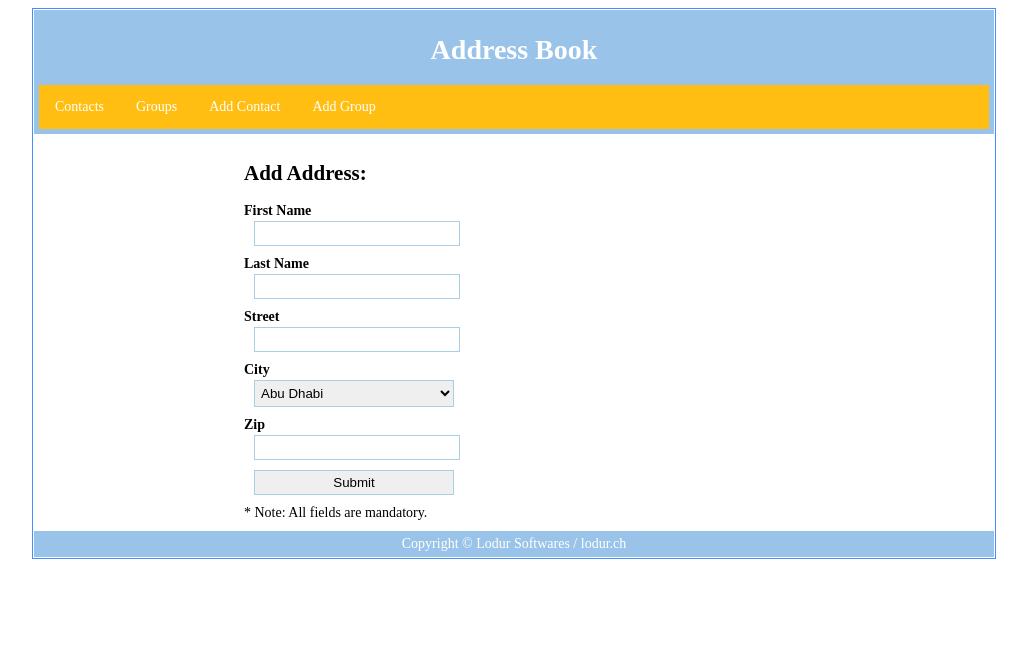
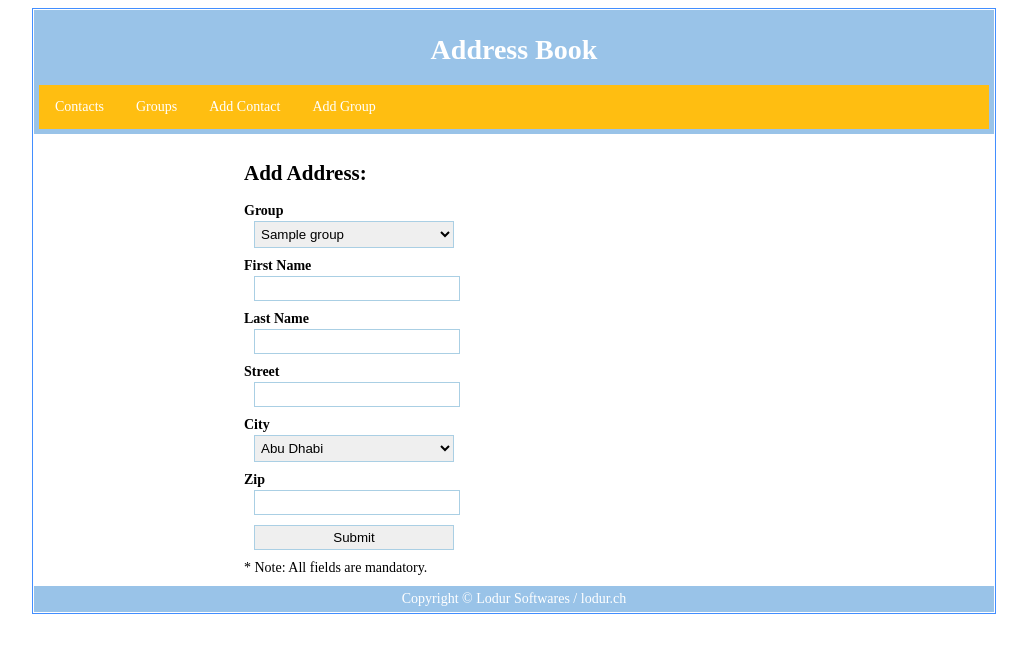
Before and after one commit to sridharkalaibala/addressbook, a PHP site: page /index.php?action=add in a window 1280 px wide. Shown: the top 653 px of the page, without its empty margins (126-1153 px from the left). Run offline with PHP 8.4, Linux system fonts and the light colour scheme; data comes from the database, SQL or seed files in the repository; tables that the repository leaves empty or names only in its code hold one stand-in row (values such as "Sample post"); some libraries are stand-ins or nearby versions.

Commit message:
Group mapping and traversing

```diff
--- a/controller/contact.php
+++ b/controller/contact.php
@@ -3,6 +3,7 @@ if(!defined('ACCESS')) {
     die('Direct access not permitted');
 }
 include_once "modal/contact.php";
+include_once "modal/group.php";
 
 $action = isset($_REQUEST['action']) ? $_REQUEST['action'] : '' ;
 $message = null;
@@ -10,10 +11,12 @@ $display = [];
 $data = [];
 $values = getValues();
 $contact = new Contact();
+$group = new Group();
 
 switch ($action) {
     case 'add':
         $cities = $contact->get_cities();
+        $groups = $group->getGroups();
         $display['form'] = 'tmpl/contact/form.php';
         if(isset($_POST['submit'])) {
             if(validation($values)) {
@@ -32,6 +35,7 @@ switch ($action) {
 
     case 'update':
         $cities = $contact->get_cities();
+        $groups = $group->getGroups();
         $display['form'] = 'tmpl/contact/form.php';
         if(isset($_POST['submit']) && isset($_REQUEST['edit_id'])) {
             if(validation($values)) {
@@ -89,9 +93,9 @@ switch ($action) {
     case 'delete':
         if(isset($_REQUEST['delete_id'])) {
             if($contact->delete($_REQUEST['delete_id']))
-                $message = 'Address deleted successfully.';
+                $message = 'Contact deleted successfully.';
             else
-                $message = 'Address delete failed.';
+                $message = 'Contact delete failed.';
 
         }else {
             $message = 'Invalid Request';
--- a/controller/group.php
+++ b/controller/group.php
@@ -10,10 +10,10 @@ $display = [];
 $data = [];
 $values = getValues();
 $group = new Group();
+$groups = $group->getGroups();
 
 switch ($action) {
     case 'add':
-        $groups = $group->getGroups();
         $display['form'] = 'tmpl/group/form.php';
         if(isset($_POST['submit'])) {
             if(validation($values)) {
--- a/modal/contact.php
+++ b/modal/contact.php
@@ -5,6 +5,8 @@ if(!defined('ACCESS')) {
 include_once "lib/db.php";
 
 class Contact extends DB{
+
+    private $persistResult = [];
 
     public function __construct()
     {
@@ -36,6 +38,59 @@ class Contact extends DB{
 
     }
 
+    public function readByGroup($parent_groups, $searchText = null, $start=0, $limit=10)
+    {
+        $sql = "SELECT b.id as id, first_name, last_name, street, c.city_name as city, zip, g.name as group_name FROM contact b
+                JOIN city c ON b.city_id = c.id
+                LEFT JOIN groups g ON b.group_id = g.id
+                WHERE b.group_id IN (".implode($parent_groups,',').")
+                ORDER BY b.id DESC   LIMIT $start, $limit  ";
+        if(isset($searchText))
+            $sql = "SELECT b.id as id, first_name, last_name, street, c.city_name as city, zip, g.name as group_name FROM contact b
+                    JOIN city c ON b.city_id = c.id
+                    LEFT JOIN groups g ON b.group_id = g.id
+                    WHERE b.group_id IN (".implode($parent_groups,',').") ".
+                "AND (b.first_name LIKE '%$searchText%' || b.last_name LIKE '%$searchText%'".
+                "|| b.street LIKE '%$searchText%' || c.city_name = '%$searchText%' )  ORDER BY b.id DESC  LIMIT $start, $limit  ";
+        $result = $this->conn->query($sql);
+        $return = [];
+        if (isset($result->num_rows) && $result->num_rows > 0) {
+            // output data of each row
+            while($row = $result->fetch_assoc()) {
+                $return[] = $row;
+            }
+        }
+
+        return $return;
+
+    }
+
+    public function readByGroupTotal($parent_groups, $searchText = null)
+    {
+        $sql = "SELECT count(b.id) as total FROM contact b
+                JOIN city c ON b.city_id = c.id
+                LEFT JOIN groups g ON b.group_id = g.id
+                WHERE b.group_id IN (".implode($parent_groups,',').")";
+        if(isset($searchText))
+            $sql = "SELECT count(b.id) as total FROM contact b
+                    JOIN city c ON b.city_id = c.id
+                    LEFT JOIN groups g ON b.group_id = g.id
+                    WHERE b.group_id IN (".implode($parent_groups,',').") ".
+                "AND (b.first_name LIKE '%$searchText%' || b.last_name LIKE '%$searchText%'".
+                "|| b.street LIKE '%$searchText%' || c.city_name = '%$searchText%' )";
+        $result = $this->conn->query($sql);
+        $return = [];
+        if (isset($result->num_rows) && $result->num_rows > 0) {
+            // output data of each row
+            while($row = $result->fetch_assoc()) {
+                return $row['total'];
+            }
+        }
+
+        return 0;
+
+    }
+
     public function get_total_number($searchText = null)
     {
         $sql = 'SELECT count(b.id) as total FROM contact b JOIN city c ON b.city_id = c.id';
@@ -54,7 +109,7 @@ class Contact extends DB{
 
     public function read($id)
     {
-        $sql = "SELECT b.id as id, first_name, last_name, street, zip, c.id as city  FROM contact b JOIN city c ON b.city_id = c.id WHERE b.id=$id";
+        $sql = "SELECT b.id as id, first_name, last_name, street, zip, c.id as city, group_id  FROM contact b JOIN city c ON b.city_id = c.id WHERE b.id=$id";
         $result = $this->conn->query($sql);
         if (isset($result->num_rows) && $result->num_rows > 0) {
             // output data of each row
@@ -85,8 +140,8 @@ class Contact extends DB{
     public function insert($fields)
     {
         $fields = $this->escapeString($fields);
-        $sql = 'INSERT INTO contact(first_name, last_name, street, zip, city_id) VALUES ("'.$fields['first_name'].'"'
-            .', "'.$fields['last_name'].'", "'.$fields['street'].'", "'.$fields['zip'].'", "'.$fields['city'].'" ) ';
+        $sql = 'INSERT INTO contact(first_name, last_name, street, zip, city_id, group_id) VALUES ("'.$fields['first_name'].'"'
+            .', "'.$fields['last_name'].'", "'.$fields['street'].'", "'.$fields['zip'].'", "'.$fields['city'].'", "'.$fields['group_id'].'" ) ';
         $result = $this->conn->query($sql);
         if($result)
             return true;
@@ -97,7 +152,7 @@ class Contact extends DB{
     public function update($fields, $id)
     {
         $fields = $this->escapeString($fields);
-        $sql = 'UPDATE contact SET first_name = "'.$fields['first_name'].'", last_name = "'.$fields['last_name'].'", street="'.$fields['street'].'", zip = "'.$fields['zip'].'"'
+        $sql = 'UPDATE contact SET first_name = "'.$fields['first_name'].'", last_name = "'.$fields['last_name'].'", street="'.$fields['street'].'", zip = "'.$fields['zip'].'" , group_id = "'.$fields['group_id'].'"'
             .', city_id = "'.$fields['city'].'" WHERE id ='.$id;
         $result = $this->conn->query($sql);
         if($result)
--- a/modal/group.php
+++ b/modal/group.php
@@ -5,6 +5,8 @@ if(!defined('ACCESS')) {
 include_once "lib/db.php";
 
 class Group extends DB{
+
+    private $persistParent = [];
 
     public function __construct()
     {
@@ -113,10 +115,20 @@ class Group extends DB{
     {
         if($id == 1) return false;
 
-        $sql = "DELETE  from groups WHERE id=$id";
-        $result = $this->conn->query($sql);
-        if($result)
+        $sql  = "DELETE  from groups WHERE id=$id; ";
+        $sql .= "DELETE  from group_inherit WHERE group_id=$id OR parent_id=$id; ";
+        $sql .= "DELETE  from contact WHERE group_id=$id; ";
+        $result = $this->conn->multi_query($sql);
+        if($result) {
+
+                if ($result = $this->conn->store_result()) {
+                    while ($row = $result->fetch_row()) {
+
+                    }
+                    $result->free();
+                }
             return true;
+        }
         else
             return false;
     }
@@ -143,6 +155,20 @@ class Group extends DB{
         return $return;
     }
 
+    function getAllParents($group_id)
+    {
+        $sql = 'SELECT parent_id FROM group_inherit WHERE group_id='.$group_id;
+        $result = $this->conn->query($sql);
+        while ($row = $result->fetch_assoc()) {
+            if(!in_array($row['parent_id'],$this->persistParent) && $row['parent_id'] != NULL){
+                $this->persistParent[] = $row["parent_id"];
+                $this->getAllParents($row["parent_id"]);
+            }
+
+        }
+        return $this->persistParent;
+    }
+
     public function __destruct()
     {
         parent::__destruct();
--- a/static/css/style.css
+++ b/static/css/style.css
@@ -104,8 +104,17 @@ li a:hover {
     margin-left:10px;
 }
 
-#searchtxt {
+#searchtxt,#search {
     float: right;
+}
+#group {
+    float: left;
+    width: 600px;
+    display: inline !important;
+}
+#parent, #group_submit {
+    float: left;
+    display: inline !important;
 }
 
 .fstElement {
--- a/tmpl/contact/form.php
+++ b/tmpl/contact/form.php
@@ -3,6 +3,14 @@
     <h2> <?php echo ucfirst($action); ?> Address: </h2>
 
     <form action="" method="post">
+
+        <label for="parents">Group</label>
+        <select name="group_id" id="group_id">
+            <?php foreach ($groups as $row){ ?>
+                <option value="<?php echo $row['id']; ?>"
+                    <?php if(isset($values['group_id']) && $row['id'] == $values['group_id']) echo 'selected'?> > <?php echo $row['name']; ?> </option>
+            <?php } ?>
+        </select>
 
         <label for="first_name">First Name</label>
         <input type="text" id="first_name" name="first_name" value="<?php if(isset($values['first_name'])) echo $values['first_name']; ?>" maxlength="50"  required>
--- a/tmpl/group/form.php
+++ b/tmpl/group/form.php
@@ -5,10 +5,10 @@
     <form action="" method="post">
         <label for="parents">Parent Groups</label>
         <select class="multipleSelect" multiple name="parents[]" id="parents">
-            <?php foreach ($groups as $row){ ?>
+            <?php foreach ($groups as $row){ if((isset($_REQUEST['edit_id']) && $_REQUEST['edit_id'] != $row['id']) || !isset($_REQUEST['edit_id']) ){  ?>
                 <option value="<?php echo $row['id']; ?>"
                 <?php if(isset($values['parents']) && is_array($values['parents']) && in_array($row['id'],$values['parents'])) echo 'selected'?> > <?php echo $row['name']; ?> </option>
-            <?php } ?>
+            <?php } } ?>
         </select>
 
         <label for="groups">Group Name</label>
--- a/tmpl/group/table.php
+++ b/tmpl/group/table.php
@@ -16,6 +16,7 @@
     <tr>
         <th>Id</th>
         <th>Name</th>
+        <th>View Contacts</th>
         <th>Edit</th>
         <th>Delete</th>
     </tr>
@@ -25,6 +26,7 @@
             <tr>
                 <td> <?php echo $value['id']; ?> </td>
                 <td> <?php echo $value['name']; ?> </td>
+                <td> <a href="index.php?parent=<?php echo $value['id']; ?>"> View Contacts </a>   </td>
                 <td> <a href="index.php?control=group&action=update&edit_id=<?php echo $value['id']; ?>"> Edit </a>   </td>
                 <?php if ($value['id'] == 1) echo "<td> N/A </td>"; else { ?>
                 <td> <a href="index.php?control=group&action=delete&delete_id=<?php echo $value['id']; ?>" onclick="return confirmDelete()"> Delete </a>   </td>
```
Also changed, not shown: tmpl/contact/table.php (+33 -4 lines).
